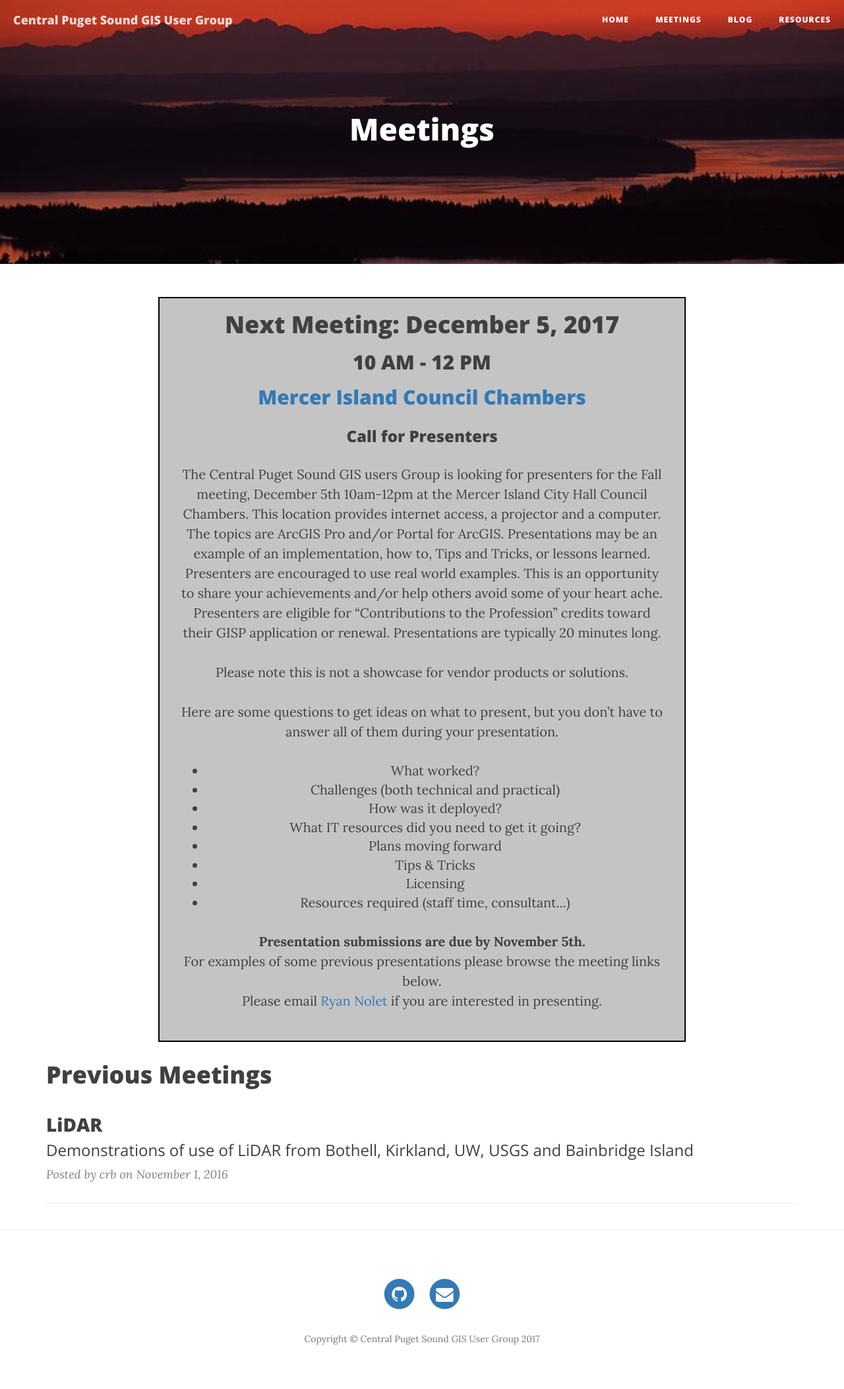
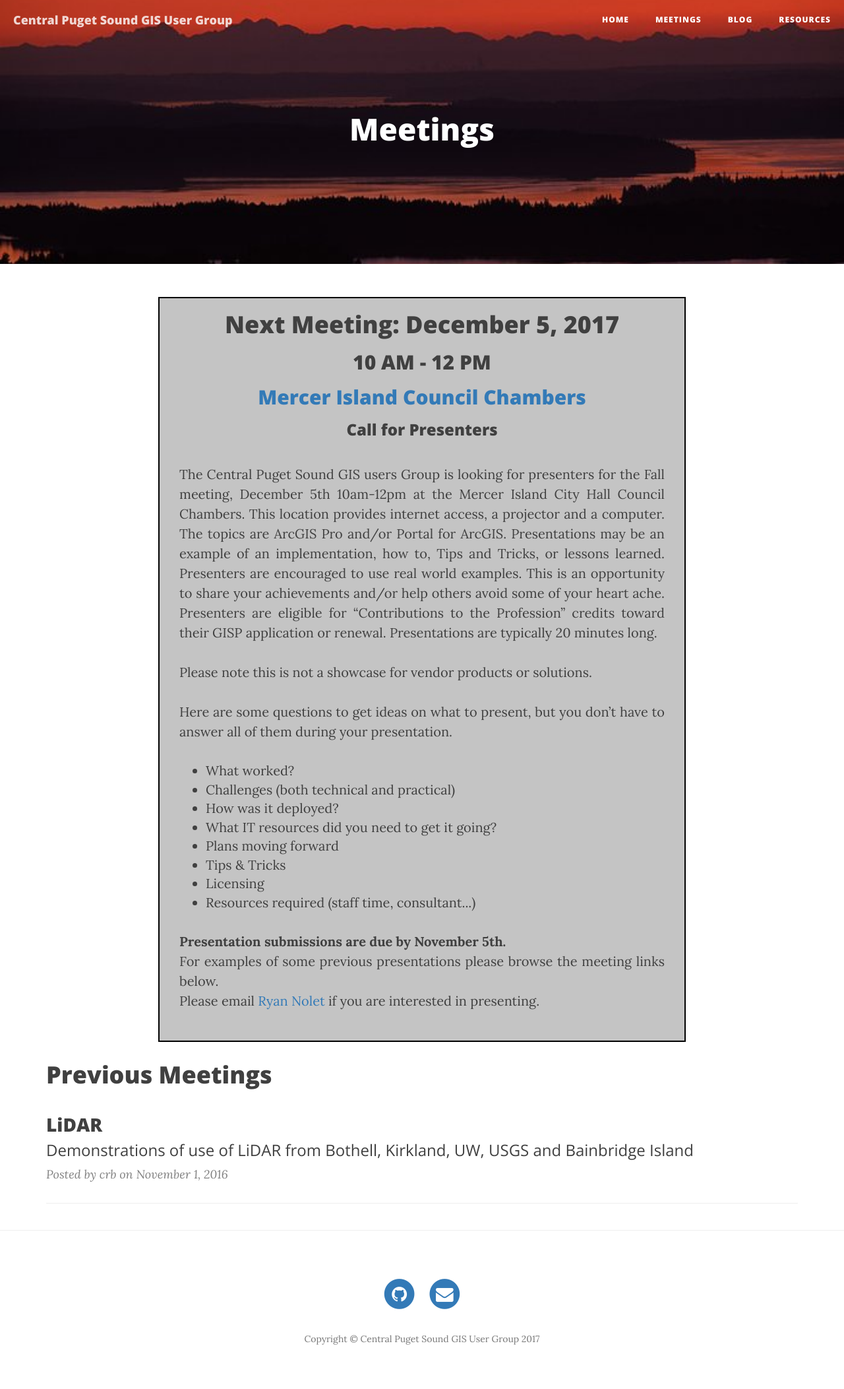
Before and after one commit to cpsgis/cpsgis.github.io, a Jekyll site: the page built from meetings/index.html, in a window 1280 px wide. Shown: the whole page at 66% size. Built offline with Jekyll 4.4.1, drawn with Linux system fonts in a browser that asks for light colours; nearby versions of some CDN libraries.

Commit message:
fixed alignment

```diff
--- a/meetings/index.html
+++ b/meetings/index.html
@@ -13,7 +13,7 @@ paginate: 2
           <h1>Next Meeting: December 5, 2017</h1>
           <h2>10 AM - 12 PM</h2>
           <h2><a href="https://www.google.com/maps/place/Mercer+Island+City+Buildings/@47.5741478,-122.2094113,16z/data=!4m5!3m4!1s0x0:0xcb21ca3b21c72c4!8m2!3d47.5773906!4d-122.2104563?shorturl=1">Mercer Island Council Chambers</a></h2>
-          <!-- TWO-COLUMNS, generally used when topics and presenters are known --
+          <!-- TWO-COLUMNS, generally used when topics and presenters are known
           <div class="col-lg-6">
             <center>
               <h3>Topics</h3>
@@ -33,8 +33,8 @@ paginate: 2
           </div>
           -->
           <!-- SINGLE-COLUMN, used when topic(s) and/or presenters are not known, for announcements to get them! -->
-          <div class="col-lg-12">
-            <h3>Call for Presenters</h3>
+          <h3>Call for Presenters</h3>
+          <div class="col-lg-12 page-topic-narrative">
             <p>
               The Central Puget Sound GIS users Group is looking for presenters for the Fall meeting, December 5th 10am-12pm at the Mercer Island City Hall Council Chambers. This location provides internet access, a projector and a computer.
               The topics are ArcGIS Pro and/or Portal for ArcGIS. Presentations may be an example of an implementation, how to, Tips and Tricks, or lessons learned. Presenters are encouraged to use real world examples. This is an opportunity to share
```
